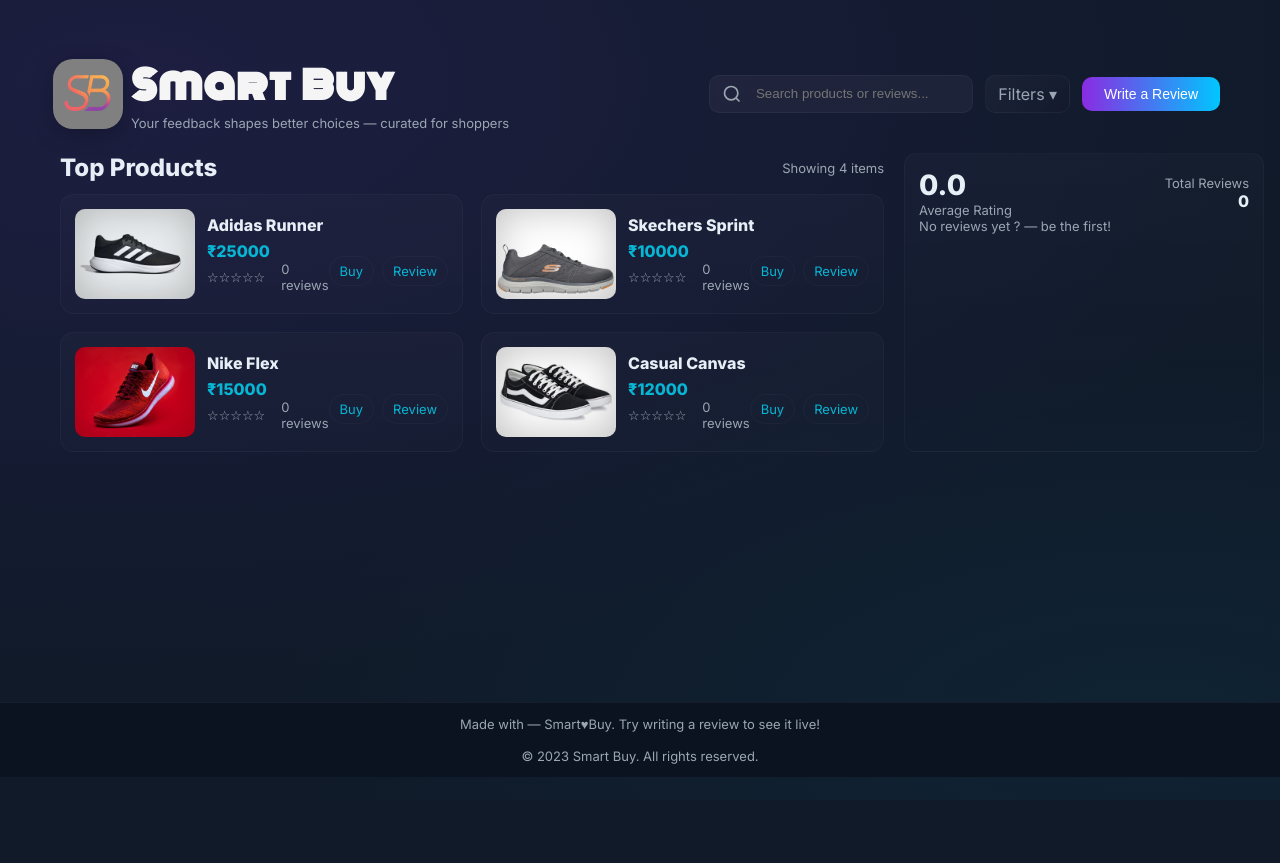
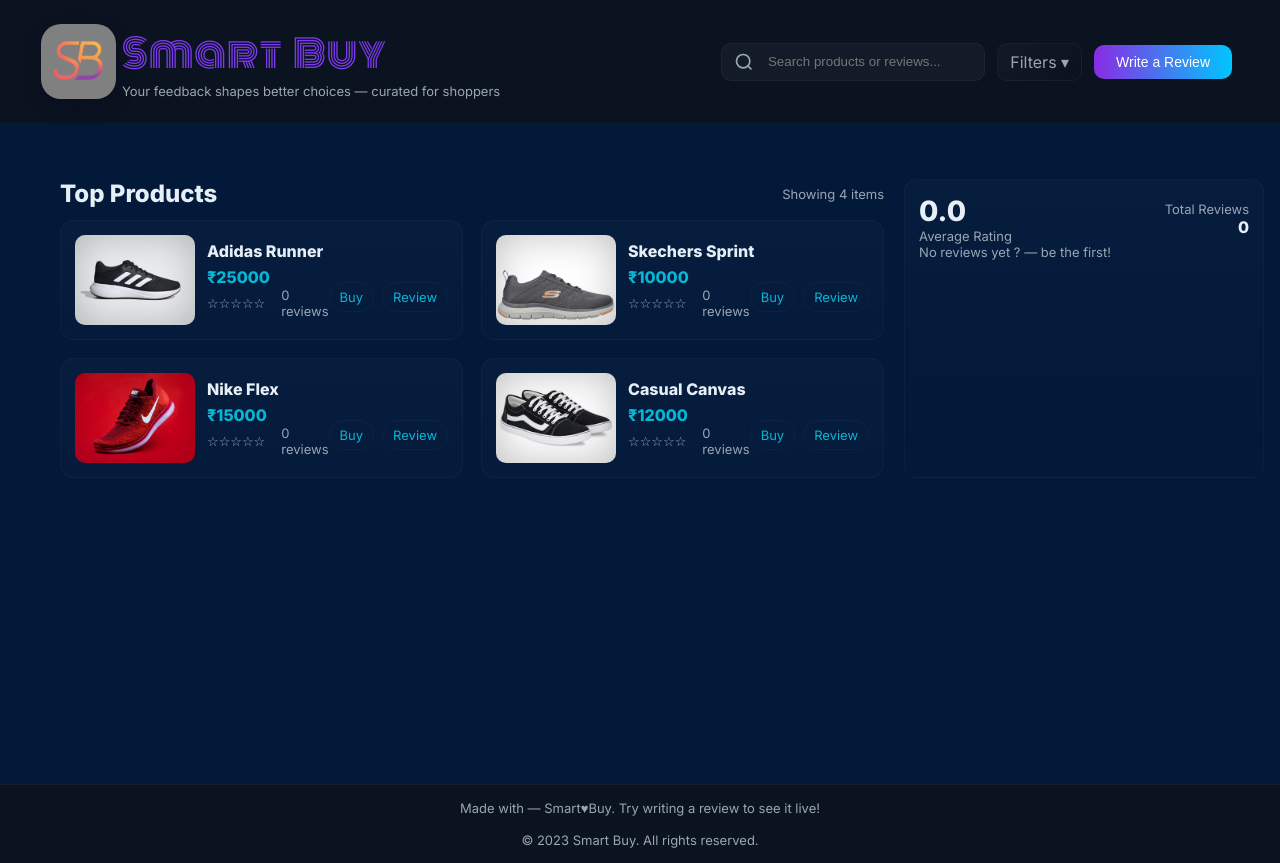
Before and after one commit to TrioProject-10/Smart-Buy-Main, a plain HTML site: page index.html in a window 1280 px wide. Before the commit the page ends 800 px from the top, so only its background shows below. Drawn offline with Linux system fonts and the light colour scheme.

Commit message:
Main web interface update

```diff
--- a/index.html
+++ b/index.html
@@ -2,6 +2,7 @@
 <!--1=#072968-->
 <!--Og=#101a29-->
 <!--2=#072253-->
+<!--radial-gradient(1200px 600px at 10% 10%, rgba(124, 58, 237, 0.12), transparent)-->
 
 <!doctype html>
 <html lang="en">
@@ -16,16 +17,15 @@
 
   <style>
     :root {
-      --bg: #101a29;
+      --bg: #02193a;
       --card: #0b1220;
       --accent: #7c3aed;
       --accent-2: #06b6d4;
       --glass: rgba(255, 255, 255, 0.04);
       --muted: #9aa6b2;
       --success: #16a34a;
+      --accent-3: #7c3aed;
     }
-
-
 
     * {
       box-sizing: border-box
@@ -39,9 +39,7 @@
       display: flex;
       flex-direction: column;
       min-height: 100vh;
-      background: radial-gradient(1200px 600px at 10% 10%, rgba(124, 58, 237, 0.12), transparent),
-        radial-gradient(900px 400px at 90% 90%, rgba(6, 182, 212, 0.06), transparent),
-        var(--bg);
+      background:var(--bg);
       color: #e6eef6;
     }
 
@@ -52,40 +50,62 @@
  flex-grow: 1;
 }
 
-    header {
-      display: flex;
-      align-items: center;
-      justify-content: space-between;
-      margin-bottom: 22px;
-    }
+   header {
+  width: 100vw;
+  left: 50%;
+  right: 50%;
+  margin-left: -50vw;
+  margin-right: -50vw;
+  background: var(--card); /* Or your preferred color */
+  padding: 14px 0 14px 0;
+  display: flex;
+  align-items: center;
+  justify-content: center;
+  position: relative;
+  box-sizing: border-box;
+  z-index: 10;
+}
+header > .brand,
+header > .controls {
+  margin: 0 24px;
+}
+
 
     .brand {
       display: flex;
       align-items: center;
-      gap: 15px;
-      color:whitesmoke
+      gap: 14px;
+      color:whitesmoke;
     }
 
     .logo {
-      width: 56px;
-      height: 56px;
-      border-radius: 12px;
+      width: 60px;
+      height: 60px;
+      border-radius: 20px;
       background: linear-gradient(135deg, var(--accent), var(--accent-2));
       display: flex;
       align-items: center;
       justify-content: center;
       font-weight: 800;
       color: white;
-      font-size: 18px;
+      font-size: 32px;
       box-shadow: 0 6px 24px rgba(7, 12, 20, 0.6);
     }
-
+header {
+      padding: 24px;
+      background: var(--card);
+      display: flex;
+      align-items: center;
+      justify-content: space-between;
+    }
     .brand-title {
       font-family: 'Monoton', cursive;
       font-size: 38px;
       margin: 0;
       letter-spacing: 1px;
-      word-spacing: 4px;
+      font-weight: 500;
+      word-spacing: 5px;
+      color: var(--accent-3)
     }
 
     p.lead {
@@ -362,7 +382,7 @@
   box-sizing: border-box;
   margin-top: 250px;
   text-align: center;
-  padding: 13px 0;
+  padding: 15px 0 15px 0;
   color: var(--muted);
   font-size: 13px;
   background: var(--card);
@@ -383,10 +403,7 @@
     }
   </style>
 </head>
-
-<body>
-  <div class="container">
-    <header>
+<header>
 
       <div class="brand">
         <div class="logo">
@@ -437,6 +454,8 @@
       </div>
     </header>
 
+<body>
+  <div class="container">
     <main>
       <section>
         <div style="display:flex; justify-content:space-between; align-items:center; margin-bottom:12px">
@@ -460,11 +479,7 @@
         <div class="reviews" id="recentReviews"></div>
       </aside>
     </main>
-
-   <footer>
-    Made with — Smart♥Buy. Try writing a review to see it live!<br><br>
-    &copy; 2023 Smart Buy. All rights reserved.
-  </footer>
+  </div>
 
   <div class="modal-backdrop" id="modal">
     <div class="modal">
@@ -499,6 +514,10 @@
       </div>
     </div>
   </div>
+  <footer>
+    Made with — Smart♥Buy. Try writing a review to see it live!<br><br>
+    &copy; 2023 Smart Buy. All rights reserved.
+  </footer>
 
   <script>
     const products = [
```
Also changed, not shown: amazon/amazonproducts.html (+42 -16 lines).
